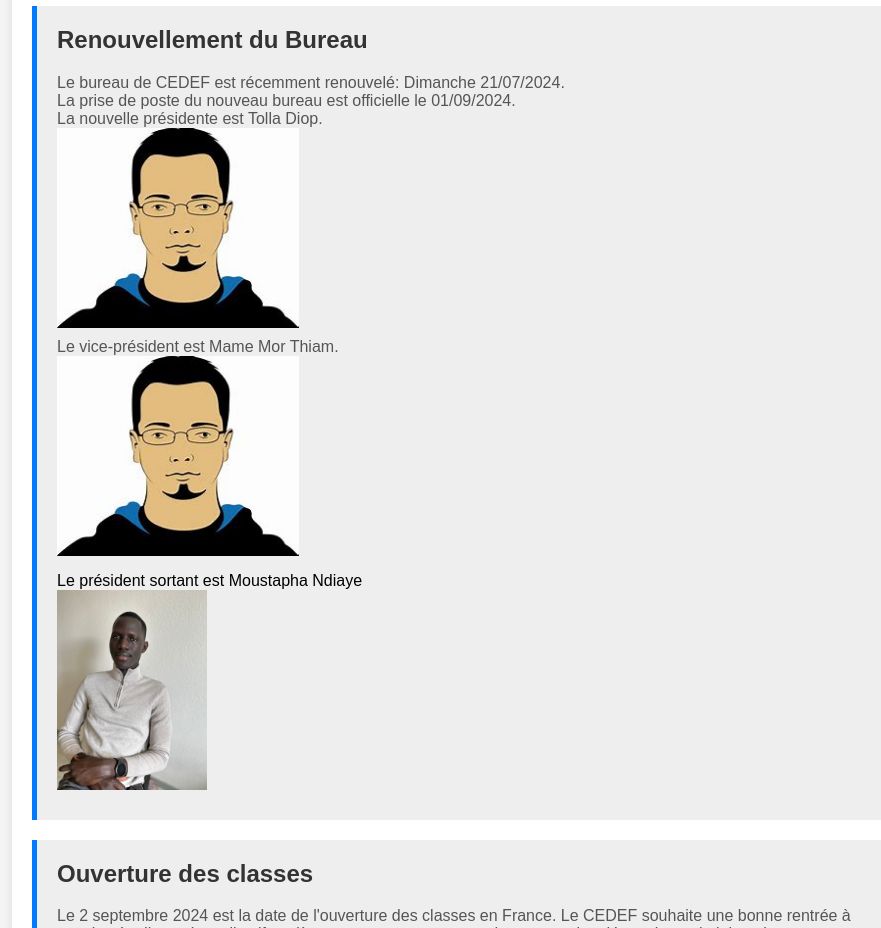
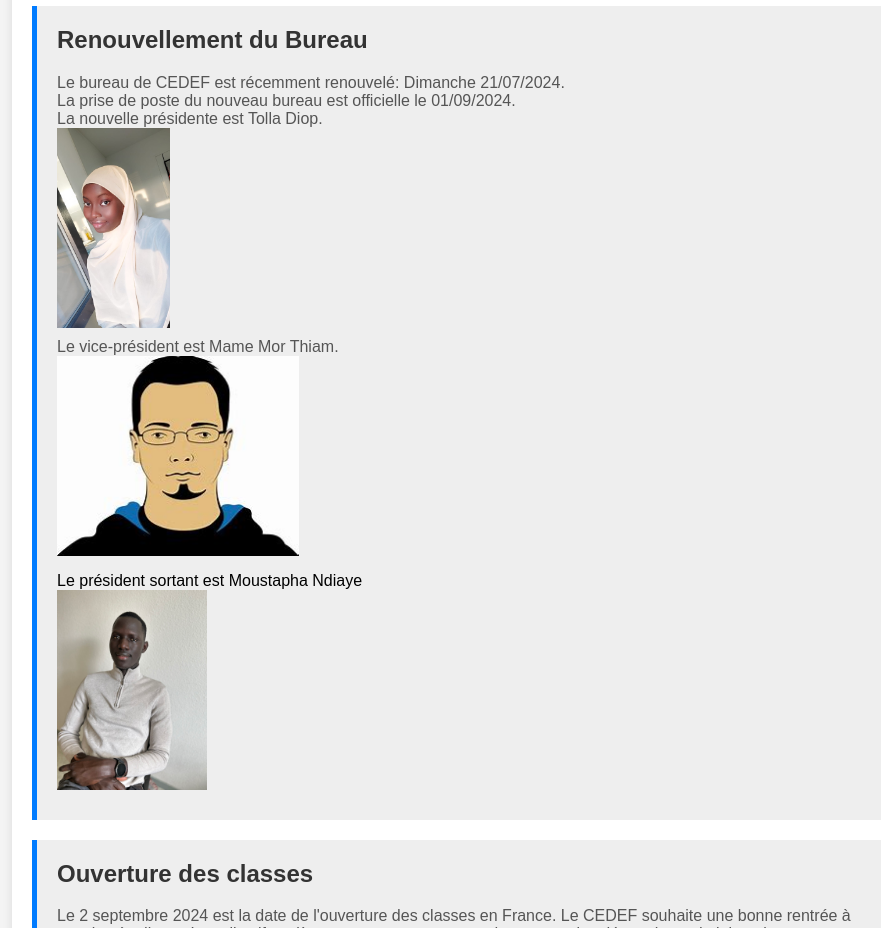
Before and after one commit to phata06/cedef, a plain HTML site: page actualite.html in a window 1280 px wide. Shown: the part 1380-2308 px from the top of the page, without its empty margins (178-1059 px from the left). Drawn offline with Linux system fonts and the light colour scheme.

Commit message:
ajout des mise ajour

```diff
--- a/actualite.html
+++ b/actualite.html
@@ -116,7 +116,7 @@
             <p>Le bureau de CEDEF est récemment renouvelé: Dimanche 21/07/2024.<br>
             La prise de poste du nouveau bureau est officielle le 01/09/2024.<br>
             La nouvelle présidente est Tolla Diop.<br>
-            <img src="image.png" alt="Tolla Diop" style="max-height: 200px;">
+            <img src="tolla_diop.jpeg" alt="Tolla Diop" style="max-height: 200px;">
             Le vice-président est Mame Mor Thiam.
             <img src="image.png" alt="Mame Mor Thiam" style="max-height: 200px;"></p>
             Le président sortant est Moustapha Ndiaye
```
Also changed, not shown: abdoulaye_gueye.jpeg (added), sidy_fall.jpeg (added).
